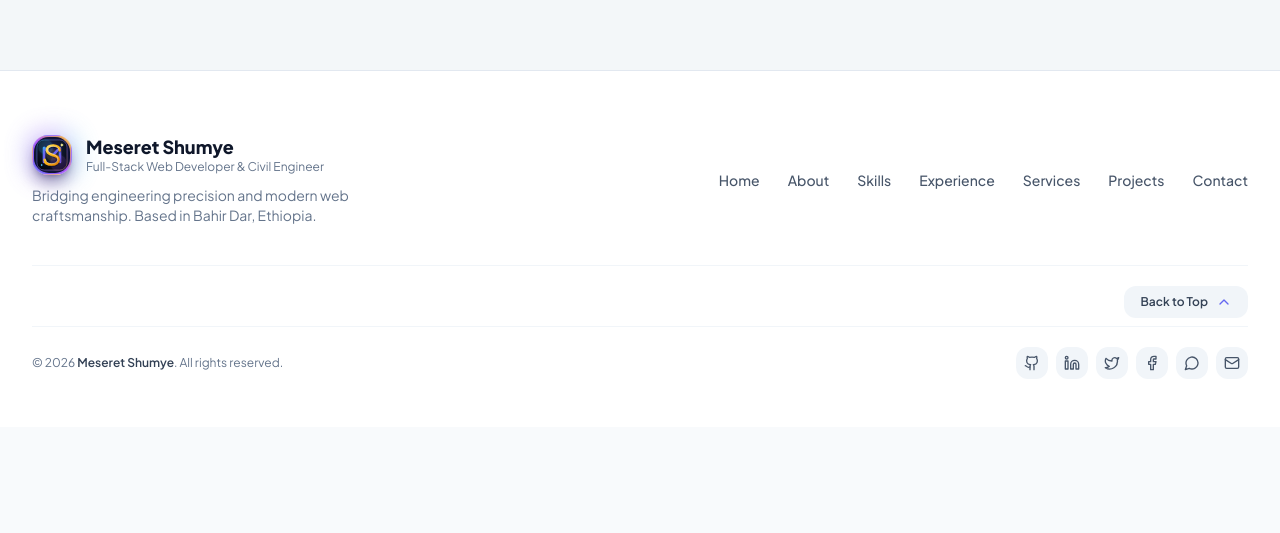
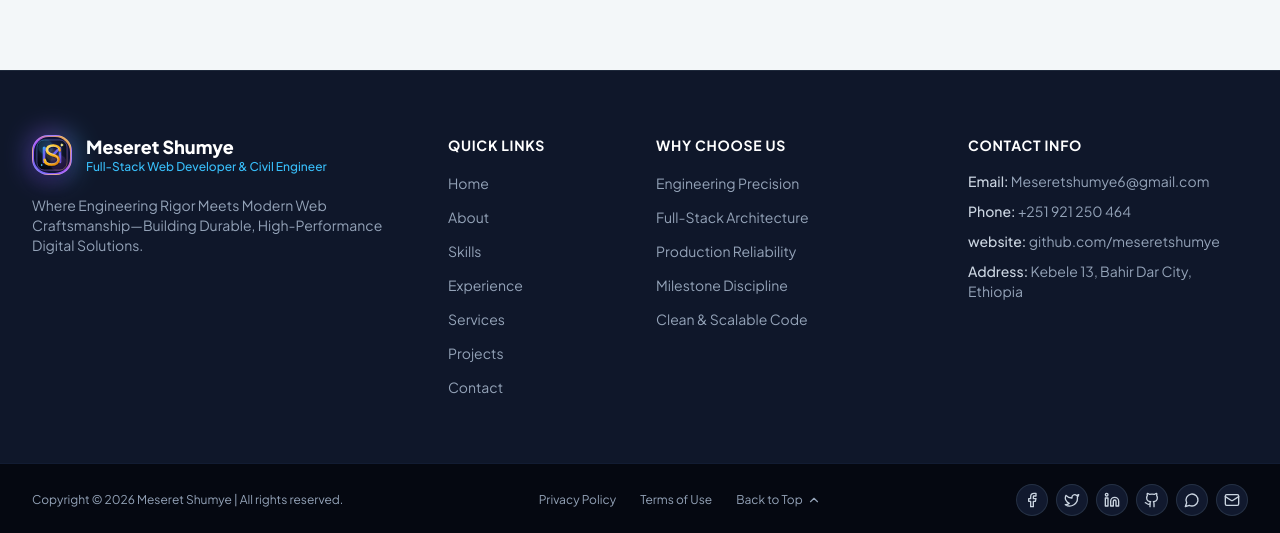
Before and after one commit to meseretshumye/Resume, a React (Vite) app: page / in a window 1280 px wide. Shown: the part 10303-10836 px from the top of the page. Before the commit the page ends 10730 px from the top, so only its background shows below. Built offline with nearby package versions, Linux system fonts and the light colour scheme.

Commit message:
feat: redesign footer into modern 4-column layout with circular social icons in bottom bar

```diff
--- a/src/components/Footer.jsx
+++ b/src/components/Footer.jsx
@@ -7,7 +7,10 @@ import {
   Facebook,
   Github,
   MessageCircle,
-  Mail
+  Mail,
+  MapPin,
+  Phone,
+  Globe
 } from 'lucide-react';
 
 export default function Footer({ personalInfo }) {
@@ -15,7 +18,7 @@ export default function Footer({ personalInfo }) {
     window.scrollTo({ top: 0, behavior: 'smooth' });
   };
 
-  const navLinks = [
+  const quickLinks = [
     { name: 'Home', href: '#home' },
     { name: 'About', href: '#about' },
     { name: 'Skills', href: '#skills' },
@@ -25,75 +28,171 @@ export default function Footer({ personalInfo }) {
     { name: 'Contact', href: '#contact' },
   ];
 
+  const whyChooseMe = [
+    { name: 'Engineering Precision', href: '#about' },
+    { name: 'Full-Stack Architecture', href: '#skills' },
+    { name: 'Production Reliability', href: '#experience' },
+    { name: 'Milestone Discipline', href: '#experience' },
+    { name: 'Clean & Scalable Code', href: '#skills' },
+  ];
+
   return (
-    <footer className="bg-white dark:bg-slate-950 border-t border-slate-200 dark:border-slate-800/80 pt-16 pb-12 transition-colors">
-      <div className="max-w-7xl mx-auto px-4 sm:px-6 lg:px-8">
+    <footer className="bg-slate-900 dark:bg-[#070b16] text-white border-t border-slate-800 transition-colors">
 
-        {/* Main Footer Row: Brand Info on Left, Navigation Inline on Right */}
-        <div className="flex flex-col lg:flex-row items-center justify-between gap-8 pb-10 border-b border-slate-100 dark:border-slate-800">
+      {/* Upper Footer 4-Column Layout */}
+      <div className="max-w-7xl mx-auto px-4 sm:px-6 lg:px-8 py-16">
+        <div className="grid grid-cols-1 sm:grid-cols-2 lg:grid-cols-12 gap-10 lg:gap-8 items-start">
 
-          {/* Brand Info */}
-          <div className="flex flex-col items-center lg:items-start text-center lg:text-left">
-            <div className="flex items-center gap-3.5">
+          {/* Column 1: Brand & Tagline */}
+          <div className="lg:col-span-4 flex flex-col items-start pr-0 lg:pr-6">
+            <div className="flex items-center gap-3.5 mb-4">
               <Logo size="md" />
               <div>
-                <h3 className="font-extrabold text-lg text-slate-900 dark:text-white leading-tight">
+                <h3 className="font-extrabold text-lg text-white leading-tight">
                   {personalInfo.name}
                 </h3>
-                <p className="text-xs text-slate-500 dark:text-slate-400">
+                <p className="text-xs text-sky-400 font-medium">
                   Full-Stack Web Developer &amp; Civil Engineer
                 </p>
               </div>
             </div>
-            <p className="text-xs sm:text-sm text-slate-500 dark:text-slate-400 mt-2.5 max-w-sm leading-relaxed">
-              Bridging engineering precision and modern web craftsmanship. Based in Bahir Dar, Ethiopia.
+            <p className="text-xs sm:text-sm text-slate-400 leading-relaxed max-w-sm mt-1">
+              Where Engineering Rigor Meets Modern Web Craftsmanship—Building Durable, High-Performance Digital Solutions.
             </p>
           </div>
 
-          {/* Navigation Links - Single continuous inline row, no pagination/scrolling */}
-          <nav className="flex items-center justify-center flex-wrap sm:flex-nowrap gap-4 sm:gap-6 lg:gap-7 whitespace-nowrap">
-            {navLinks.map((link) => (
+          {/* Column 2: Quick Links */}
+          <div className="lg:col-span-2">
+            <h4 className="text-sm font-bold text-white uppercase tracking-wider mb-4">
+              Quick Links
+            </h4>
+            <ul className="space-y-2.5">
+              {quickLinks.map((link) => (
+                <li key={link.name}>
                   <a
-                key={link.name}
                     href={link.href}
-                className="text-xs sm:text-sm text-slate-600 dark:text-slate-400 hover:text-indigo-600 dark:hover:text-indigo-400 font-medium transition-colors whitespace-nowrap"
+                    className="text-xs sm:text-sm text-slate-400 hover:text-sky-400 transition-colors inline-block"
                   >
                     {link.name}
                   </a>
+                </li>
               ))}
-          </nav>
+            </ul>
+          </div>
+
+          {/* Column 3: Why Choose Us */}
+          <div className="lg:col-span-3">
+            <h4 className="text-sm font-bold text-white uppercase tracking-wider mb-4">
+              Why Choose Us
+            </h4>
+            <ul className="space-y-2.5">
+              {whyChooseMe.map((item) => (
+                <li key={item.name}>
+                  <a
+                    href={item.href}
+                    className="text-xs sm:text-sm text-slate-400 hover:text-sky-400 transition-colors inline-block"
+                  >
+                    {item.name}
+                  </a>
+                </li>
+              ))}
+            </ul>
+          </div>
+
+          {/* Column 4: Contact Info */}
+          <div className="lg:col-span-3">
+            <h4 className="text-sm font-bold text-white uppercase tracking-wider mb-4">
+              Contact Info
+            </h4>
+            <ul className="space-y-2.5 text-xs sm:text-sm text-slate-400">
+              <li>
+                <span className="text-slate-300 font-medium">Email: </span>
+                <a
+                  href={`mailto:${personalInfo.email}`}
+                  className="hover:text-sky-400 transition-colors break-all"
+                >
+                  {personalInfo.email}
+                </a>
+              </li>
+              <li>
+                <span className="text-slate-300 font-medium">Phone: </span>
+                <a
+                  href={`tel:${personalInfo.phone?.replace(/\s+/g, '')}`}
+                  className="hover:text-sky-400 transition-colors"
+                >
+                  {personalInfo.phone || "09 21 25 04 64"}
+                </a>
+              </li>
+              <li>
+                <span className="text-slate-300 font-medium">website: </span>
+                <a
+                  href={personalInfo.socialLinks?.github || "https://github.com/meseretshumye"}
+                  target="_blank"
+                  rel="noopener noreferrer"
+                  className="hover:text-sky-400 transition-colors"
+                >
+                  github.com/meseretshumye
+                </a>
+              </li>
+              <li>
+                <span className="text-slate-300 font-medium">Address: </span>
+                <span>{personalInfo.location || "Bahir Dar, Ethiopia"}</span>
+              </li>
+            </ul>
+          </div>
 
         </div>
+      </div>
 
-        {/* Back to Top - Block Straight Down */}
-        <div className="flex justify-center sm:justify-end pt-5 pb-2">
+      {/* Bottom Bar: Copyright on Left | Privacy & Terms in Center | Circular Socials on Right */}
+      <div className="border-t border-[#121c33] dark:border-slate-800/80 bg-[#050811] py-5">
+        <div className="max-w-7xl mx-auto px-4 sm:px-6 lg:px-8 flex flex-col md:flex-row items-center justify-between gap-4 text-xs text-slate-400">
+
+          {/* Left: Copyright */}
+          <p className="text-center md:text-left">
+            Copyright © {new Date().getFullYear()} {personalInfo.name} | All rights reserved.
+          </p>
+
+          {/* Center: Privacy Policy, Terms of Use & Back to Top */}
+          <div className="flex items-center gap-4 sm:gap-6">
+            <a href="#about" className="hover:text-sky-400 transition-colors">
+              Privacy Policy
+            </a>
+            <a href="#about" className="hover:text-sky-400 transition-colors">
+              Terms of Use
+            </a>
             <button
               onClick={scrollToTop}
-            className="inline-flex items-center gap-2 px-4 py-2 rounded-xl bg-slate-100 hover:bg-slate-200 dark:bg-slate-800/80 dark:hover:bg-slate-700 text-slate-700 dark:text-slate-300 text-xs font-semibold transition-all shadow-xs hover:scale-105 cursor-pointer"
+              className="inline-flex items-center gap-1 text-slate-400 hover:text-sky-400 transition-colors cursor-pointer"
               aria-label="Back to Top"
             >
               <span>Back to Top</span>
-            <ChevronUp className="w-4 h-4 text-indigo-500 dark:text-indigo-400" />
+              <ChevronUp className="w-3.5 h-3.5" />
             </button>
           </div>
 
-        {/* Bottom Bar: Copyright on Left, Social Links on Right */}
-        <div className="pt-5 border-t border-slate-100 dark:border-slate-800/60 flex flex-col sm:flex-row items-center justify-between text-xs text-slate-500 dark:text-slate-400 gap-4">
-          <p className="text-center sm:text-left">
-            © {new Date().getFullYear()} <span className="font-semibold text-slate-700 dark:text-slate-300">{personalInfo.name}</span>. All rights reserved.
-          </p>
-
-          {/* Social Links Replacing "Engineered with React & Tailwind CSS" */}
+          {/* Right: Circular Social Media Icons */}
           <div className="flex items-center gap-2">
-            {personalInfo.socialLinks?.github && (
+            {personalInfo.socialLinks?.facebook && (
               <a
-                href={personalInfo.socialLinks.github}
+                href={personalInfo.socialLinks.facebook}
                 target="_blank"
                 rel="noopener noreferrer"
-                className="p-2 rounded-xl bg-slate-100 hover:bg-indigo-50 dark:bg-slate-800/80 dark:hover:bg-indigo-950/60 text-slate-600 hover:text-indigo-600 dark:text-slate-400 dark:hover:text-indigo-400 transition-colors shadow-xs"
-                aria-label="GitHub"
+                className="w-8 h-8 rounded-full bg-[#11192e] border border-slate-700/60 hover:border-sky-400 hover:bg-sky-500/10 text-slate-300 hover:text-sky-400 flex items-center justify-center transition-all shadow-xs"
+                aria-label="Facebook"
               >
-                <Github className="w-4 h-4" />
+                <Facebook className="w-4 h-4" />
+              </a>
+            )}
+            {personalInfo.socialLinks?.twitter && (
+              <a
+                href={personalInfo.socialLinks.twitter}
+                target="_blank"
+                rel="noopener noreferrer"
+                className="w-8 h-8 rounded-full bg-[#11192e] border border-slate-700/60 hover:border-sky-400 hover:bg-sky-500/10 text-slate-300 hover:text-sky-400 flex items-center justify-center transition-all shadow-xs"
+                aria-label="Twitter"
+              >
+                <Twitter className="w-4 h-4" />
               </a>
             )}
             {personalInfo.socialLinks?.linkedin && (
@@ -101,32 +200,21 @@ export default function Footer({ personalInfo }) {
                 href={personalInfo.socialLinks.linkedin}
                 target="_blank"
                 rel="noopener noreferrer"
-                className="p-2 rounded-xl bg-slate-100 hover:bg-indigo-50 dark:bg-slate-800/80 dark:hover:bg-indigo-950/60 text-slate-600 hover:text-indigo-600 dark:text-slate-400 dark:hover:text-indigo-400 transition-colors shadow-xs"
+                className="w-8 h-8 rounded-full bg-[#11192e] border border-slate-700/60 hover:border-sky-400 hover:bg-sky-500/10 text-slate-300 hover:text-sky-400 flex items-center justify-center transition-all shadow-xs"
                 aria-label="LinkedIn"
               >
                 <Linkedin className="w-4 h-4" />
               </a>
             )}
-            {personalInfo.socialLinks?.twitter && (
+            {personalInfo.socialLinks?.github && (
               <a
-                href={personalInfo.socialLinks.twitter}
+                href={personalInfo.socialLinks.github}
                 target="_blank"
                 rel="noopener noreferrer"
-                className="p-2 rounded-xl bg-slate-100 hover:bg-indigo-50 dark:bg-slate-800/80 dark:hover:bg-indigo-950/60 text-slate-600 hover:text-indigo-600 dark:text-slate-400 dark:hover:text-indigo-400 transition-colors shadow-xs"
-                aria-label="Twitter"
+                className="w-8 h-8 rounded-full bg-[#11192e] border border-slate-700/60 hover:border-sky-400 hover:bg-sky-500/10 text-slate-300 hover:text-sky-400 flex items-center justify-center transition-all shadow-xs"
+                aria-label="GitHub"
               >
-                <Twitter className="w-4 h-4" />
-              </a>
-            )}
-            {personalInfo.socialLinks?.facebook && (
-              <a
-                href={personalInfo.socialLinks.facebook}
-                target="_blank"
-                rel="noopener noreferrer"
-                className="p-2 rounded-xl bg-slate-100 hover:bg-indigo-50 dark:bg-slate-800/80 dark:hover:bg-indigo-950/60 text-slate-600 hover:text-indigo-600 dark:text-slate-400 dark:hover:text-indigo-400 transition-colors shadow-xs"
-                aria-label="Facebook"
-              >
-                <Facebook className="w-4 h-4" />
+                <Github className="w-4 h-4" />
               </a>
             )}
             {personalInfo.socialLinks?.whatsapp && (
@@ -134,7 +222,7 @@ export default function Footer({ personalInfo }) {
                 href={personalInfo.socialLinks.whatsapp}
                 target="_blank"
                 rel="noopener noreferrer"
-                className="p-2 rounded-xl bg-slate-100 hover:bg-emerald-50 dark:bg-slate-800/80 dark:hover:bg-emerald-950/60 text-slate-600 hover:text-emerald-600 dark:text-slate-400 dark:hover:text-emerald-400 transition-colors shadow-xs"
+                className="w-8 h-8 rounded-full bg-[#11192e] border border-slate-700/60 hover:border-emerald-400 hover:bg-emerald-500/10 text-slate-300 hover:text-emerald-400 flex items-center justify-center transition-all shadow-xs"
                 aria-label="WhatsApp"
               >
                 <MessageCircle className="w-4 h-4" />
@@ -143,16 +231,17 @@ export default function Footer({ personalInfo }) {
             {personalInfo.email && (
               <a
                 href={`mailto:${personalInfo.email}`}
-                className="p-2 rounded-xl bg-slate-100 hover:bg-indigo-50 dark:bg-slate-800/80 dark:hover:bg-indigo-950/60 text-slate-600 hover:text-indigo-600 dark:text-slate-400 dark:hover:text-indigo-400 transition-colors shadow-xs"
+                className="w-8 h-8 rounded-full bg-[#11192e] border border-slate-700/60 hover:border-sky-400 hover:bg-sky-500/10 text-slate-300 hover:text-sky-400 flex items-center justify-center transition-all shadow-xs"
                 aria-label="Email"
               >
                 <Mail className="w-4 h-4" />
               </a>
             )}
           </div>
+
+        </div>
       </div>
 
-      </div>
     </footer>
   );
 }
```
Lines whose indentation alone changed are shown as unchanged.
